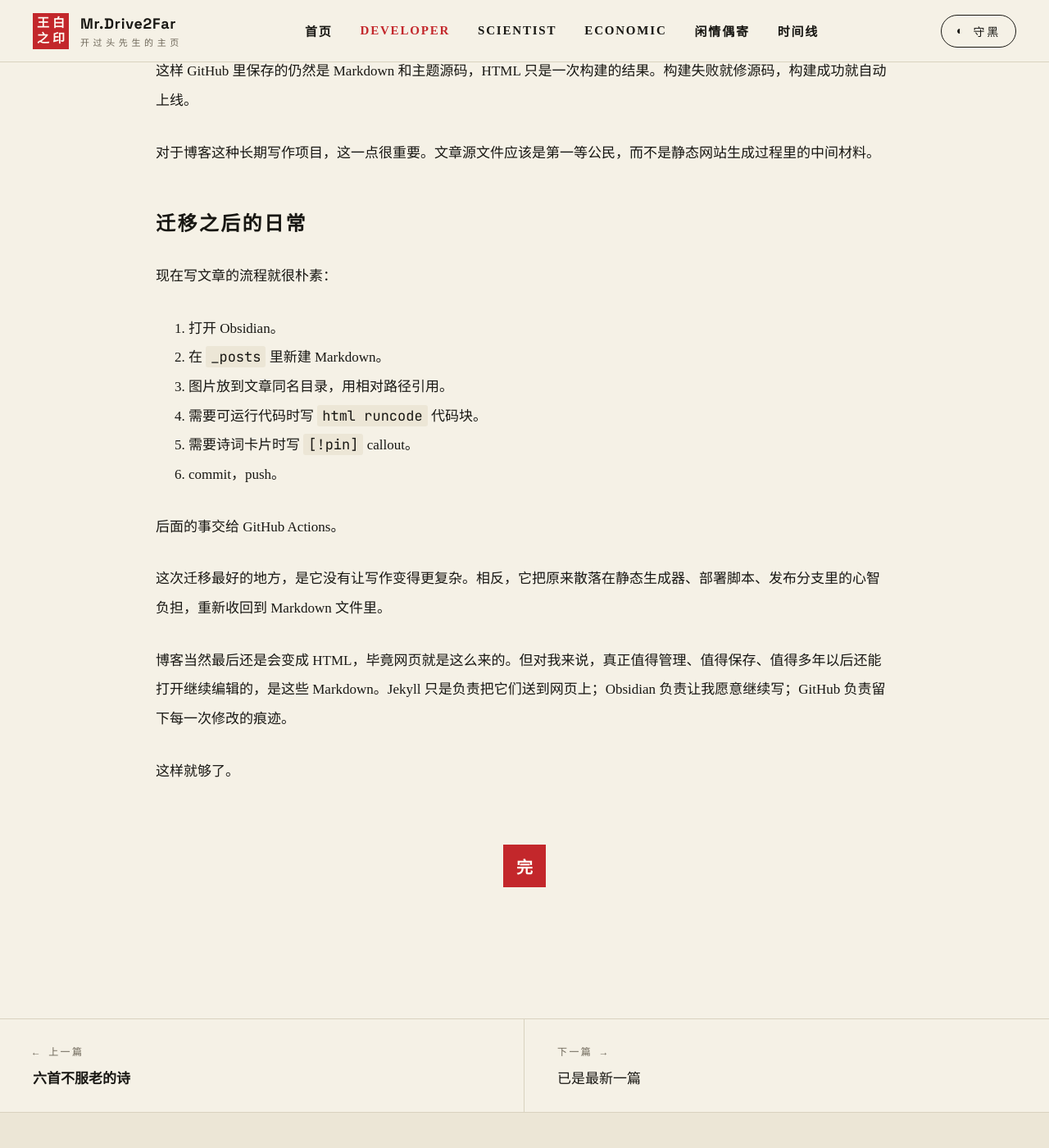
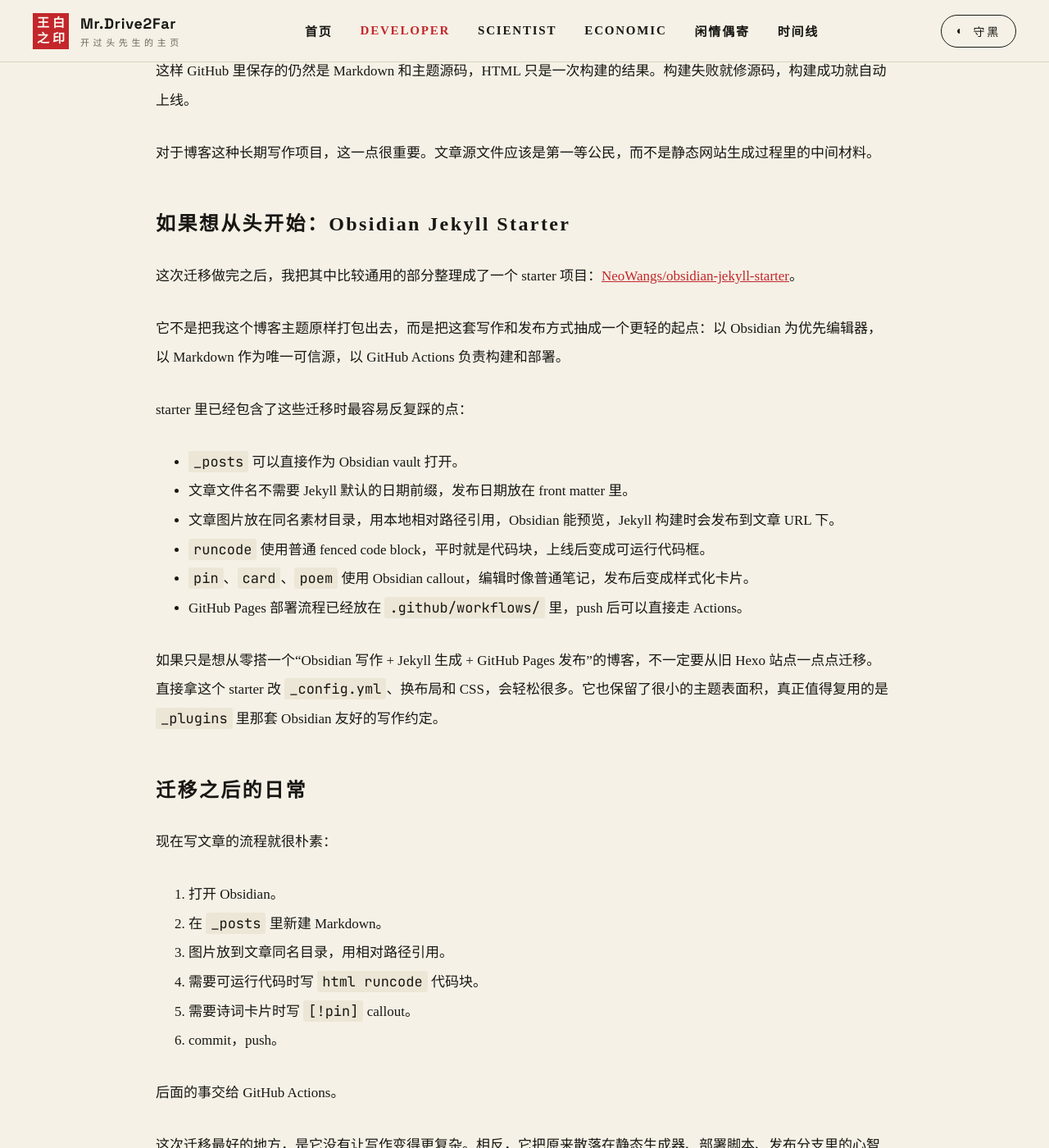
Before and after one commit to NeoWangs/Drive2Far, a Jekyll site: the page built from _posts/杂记/从-Hexo-迁移到-Jekyll-让博客重新回到-Markdown.md, in a window 1280 px wide and 1400 px high, scrolled down 5624 px. Shown: the whole window at 82% size. Built offline with Jekyll 4.4.1, drawn with Linux system fonts in a browser that asks for light colours; comment, search, counter and statistics services are not loaded.

Commit message:
Update 从-Hexo-迁移到-Jekyll-让博客重新回到-Markdown.md

```diff
--- a/_posts/杂记/从-Hexo-迁移到-Jekyll-让博客重新回到-Markdown.md
+++ b/_posts/杂记/从-Hexo-迁移到-Jekyll-让博客重新回到-Markdown.md
@@ -162,6 +162,23 @@
 
 对于博客这种长期写作项目，这一点很重要。文章源文件应该是第一等公民，而不是静态网站生成过程里的中间材料。
 
+## 如果想从头开始：Obsidian Jekyll Starter
+
+这次迁移做完之后，我把其中比较通用的部分整理成了一个 starter 项目：[NeoWangs/obsidian-jekyll-starter](https://github.com/NeoWangs/obsidian-jekyll-starter)。
+
+它不是把我这个博客主题原样打包出去，而是把这套写作和发布方式抽成一个更轻的起点：以 Obsidian 为优先编辑器，以 Markdown 作为唯一可信源，以 GitHub Actions 负责构建和部署。
+
+starter 里已经包含了这些迁移时最容易反复踩的点：
+
+- `_posts` 可以直接作为 Obsidian vault 打开。
+- 文章文件名不需要 Jekyll 默认的日期前缀，发布日期放在 front matter 里。
+- 文章图片放在同名素材目录，用本地相对路径引用，Obsidian 能预览，Jekyll 构建时会发布到文章 URL 下。
+- `runcode` 使用普通 fenced code block，平时就是代码块，上线后变成可运行代码框。
+- `pin`、`card`、`poem` 使用 Obsidian callout，编辑时像普通笔记，发布后变成样式化卡片。
+- GitHub Pages 部署流程已经放在 `.github/workflows/` 里，push 后可以直接走 Actions。
+
+如果只是想从零搭一个“Obsidian 写作 + Jekyll 生成 + GitHub Pages 发布”的博客，不一定要从旧 Hexo 站点一点点迁移。直接拿这个 starter 改 `_config.yml`、换布局和 CSS，会轻松很多。它也保留了很小的主题表面积，真正值得复用的是 `_plugins` 里那套 Obsidian 友好的写作约定。
+
 ## 迁移之后的日常
 
 现在写文章的流程就很朴素：
```
